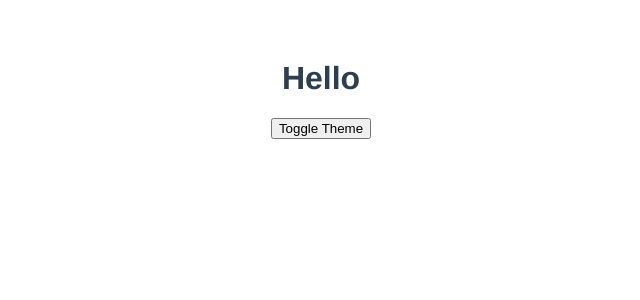
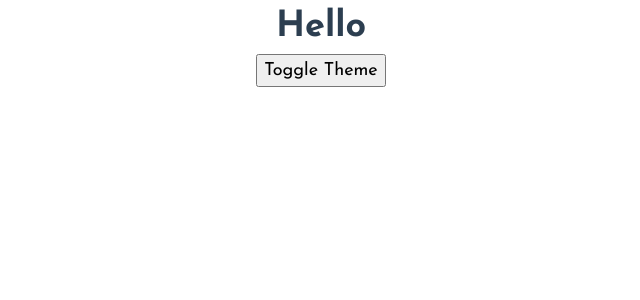
Before and after one commit to jakubfiglak/vue-todo, a Vue app: page / in a window 1280 px wide. Shown: the top 300 px of the page, without its empty margins (319-959 px from the left). Built offline with nearby package versions, Linux system fonts and the light colour scheme.

Commit message:
chore: css reset

```diff
--- a/src/App.vue
+++ b/src/App.vue
@@ -51,13 +51,68 @@ export default Vue.extend({
 </script>
 
 <style>
+@import url('https://fonts.googleapis.com/css2?family=Josefin+Sans:wght@400;700&display=swap');
+
+*,
+*::before,
+*::after {
+  box-sizing: border-box;
+}
+
+* {
+  margin: 0;
+}
+
+html,
+body {
+  height: 100%;
+}
+
+html {
+  font-size: 62.5%;
+  width: 100%;
+  overflow-y: scroll;
+}
+
+body {
+  line-height: 1.5;
+  -webkit-font-smoothing: antialiased;
+  font-size: 1.8rem;
+}
+
+img,
+picture,
+video,
+canvas,
+svg {
+  display: block;
+  max-width: 100%;
+}
+
+input,
+button,
+textarea,
+select {
+  font: inherit;
+}
+
+p,
+h1,
+h2,
+h3,
+h4,
+h5,
+h6 {
+  overflow-wrap: break-word;
+}
+
 #app {
-  font-family: Avenir, Helvetica, Arial, sans-serif;
+  font-family: 'Josefin Sans', -apple-system, BlinkMacSystemFont, 'Segoe UI', 'Open Sans',
+    'Helvetica Neue', sans-serif;
   -webkit-font-smoothing: antialiased;
   -moz-osx-font-smoothing: grayscale;
   text-align: center;
   color: #2c3e50;
-  margin-top: 60px;
   background: var(--background-color);
 }
 
```
